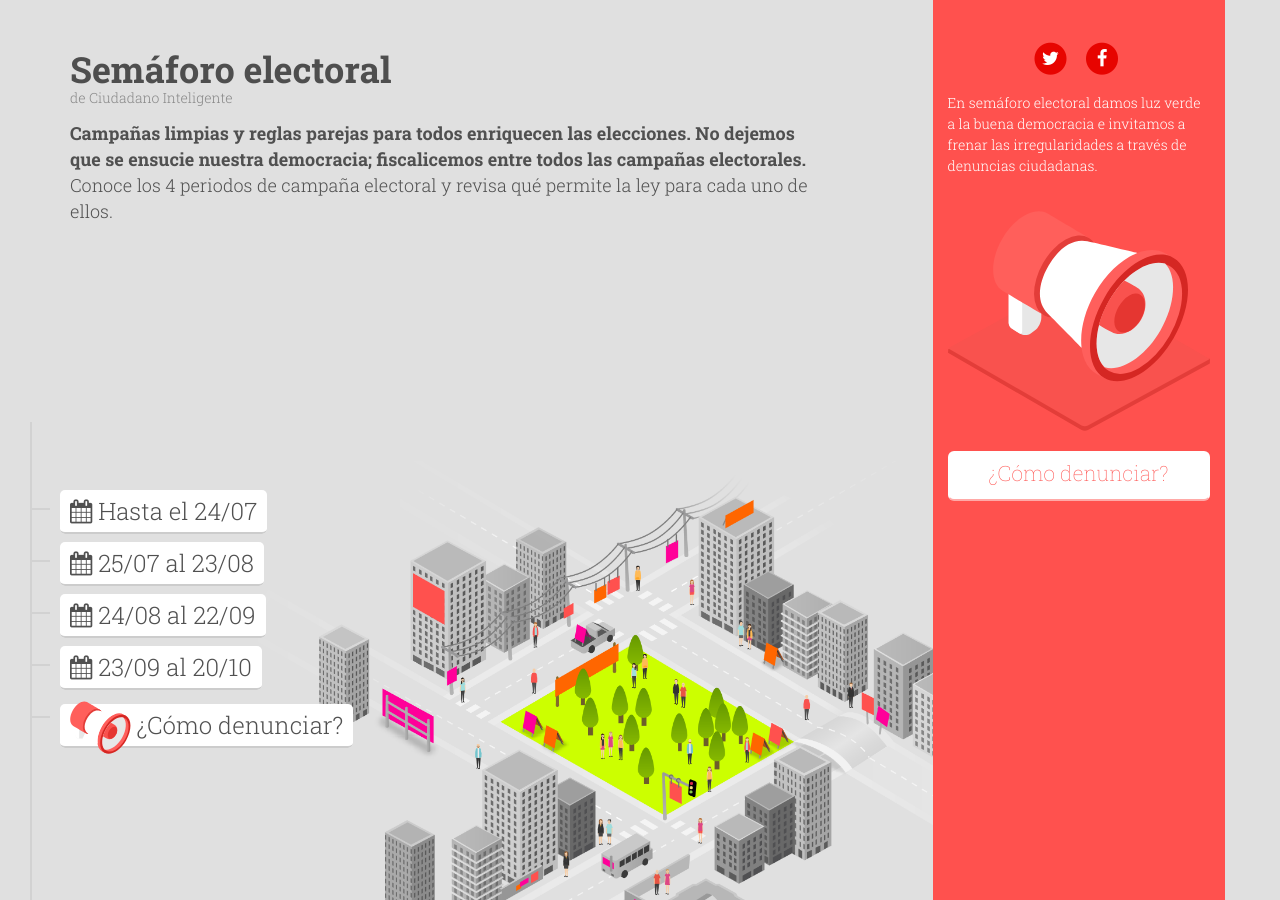
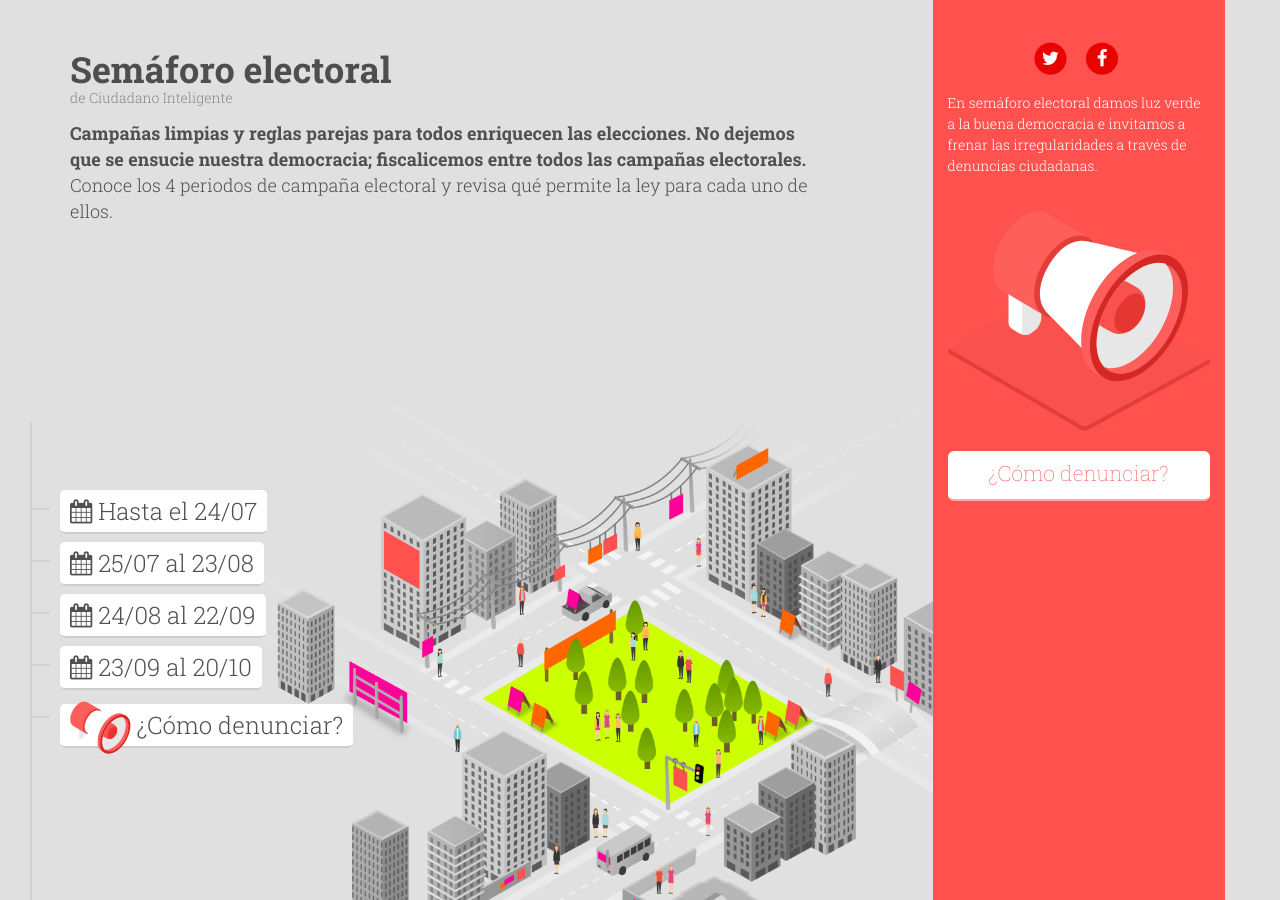
Before and after one commit to ciudadanointeligente/semaforo-electoral, a Jekyll site: the page built from index.html, in a window 1280 px wide and 900 px high. Built offline with Jekyll 4.4.1, drawn with Linux system fonts in a browser that asks for light colours; nearby versions of some CDN libraries.

Commit message:
Arreglos img fondo home

```diff
--- a/_sass/_base.scss
+++ b/_sass/_base.scss
@@ -238,7 +238,7 @@ section {
 section:nth-child(2) {
     background-color: #E0E0E0;
     background-image: url(../img/ciudad01.png);
-    background-size: 62%;
+    background-size: 70%;
     background-repeat: no-repeat;
     background-position: center bottom;
     padding: 0px 0;
```
Also changed, not shown: img/ciudad01-1.png (deleted), img/ciudad01-2.png (deleted).
